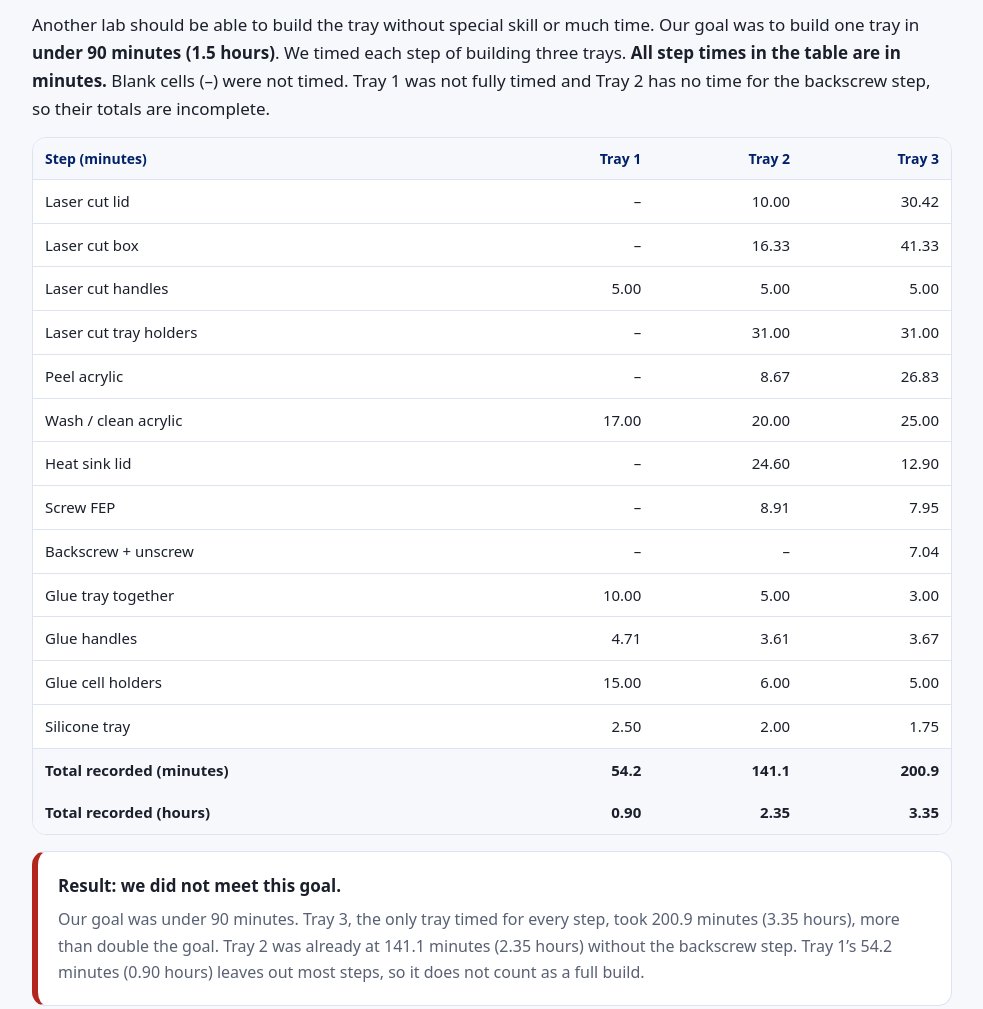
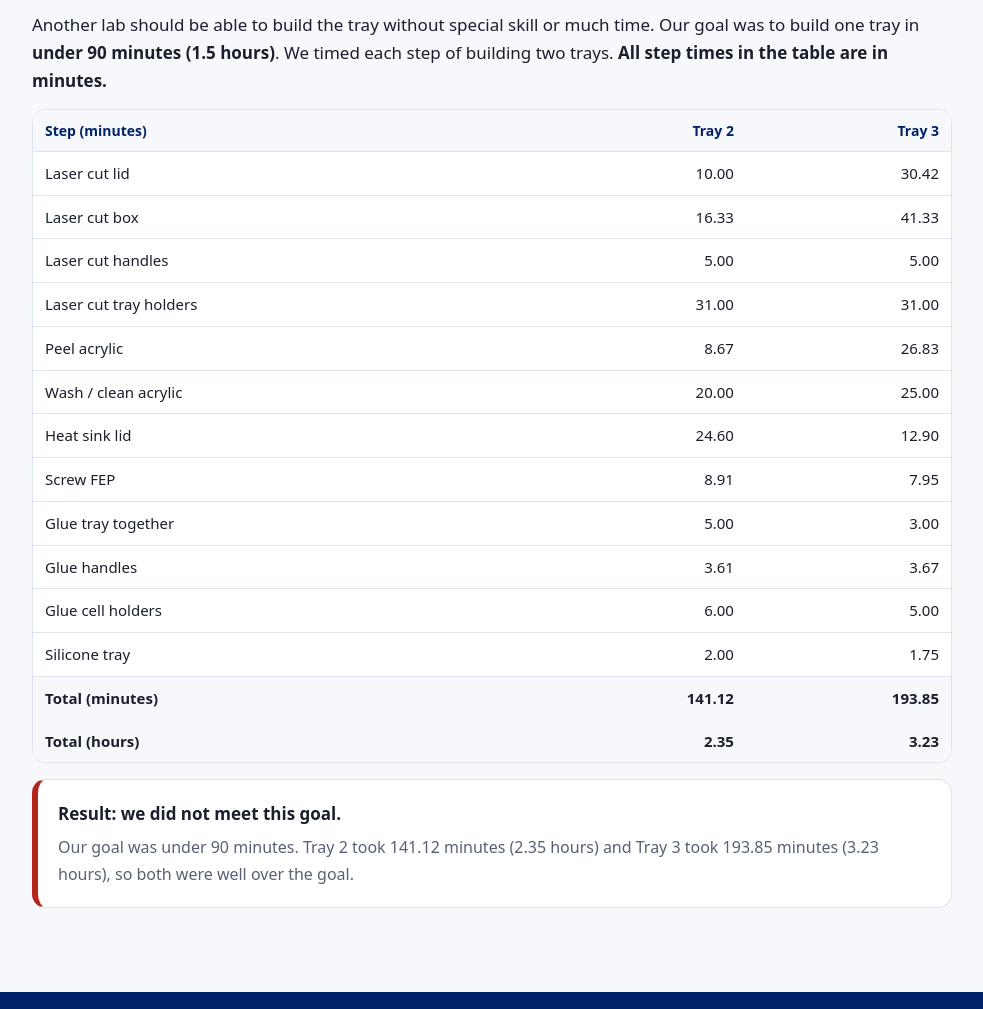
Before and after one commit to gsnyder32008-hub/Humidity-Tray, a plain HTML site: page testing.html in a window 1280 px wide. Shown: the part 6801-7810 px from the top of the page, without its empty margins (148-1131 px from the left). Drawn offline with Linux system fonts and the light colour scheme.

Commit message:
Add files via upload

```diff
--- a/testing.html
+++ b/testing.html
@@ -41,8 +41,8 @@
 </section>
 
 <section id="time"><h2>Replicable: manufacturing time</h2>
-<p>Another lab should be able to build the tray without special skill or much time. Our goal was to build one tray in <strong>under 90 minutes (1.5 hours)</strong>. We timed each step of building three trays. <strong>All step times in the table are in minutes.</strong> Blank cells (&ndash;) were not timed. Tray 1 was not fully timed and Tray 2 has no time for the backscrew step, so their totals are incomplete.</p>
-<div class="tw"><table><tr><th>Step (minutes)</th><th>Tray 1</th><th>Tray 2</th><th>Tray 3</th></tr><tr><td>Laser cut lid</td><td>&ndash;</td><td>10.00</td><td>30.42</td></tr><tr><td>Laser cut box</td><td>&ndash;</td><td>16.33</td><td>41.33</td></tr><tr><td>Laser cut handles</td><td>5.00</td><td>5.00</td><td>5.00</td></tr><tr><td>Laser cut tray holders</td><td>&ndash;</td><td>31.00</td><td>31.00</td></tr><tr><td>Peel acrylic</td><td>&ndash;</td><td>8.67</td><td>26.83</td></tr><tr><td>Wash / clean acrylic</td><td>17.00</td><td>20.00</td><td>25.00</td></tr><tr><td>Heat sink lid</td><td>&ndash;</td><td>24.60</td><td>12.90</td></tr><tr><td>Screw FEP</td><td>&ndash;</td><td>8.91</td><td>7.95</td></tr><tr><td>Backscrew + unscrew</td><td>&ndash;</td><td>&ndash;</td><td>7.04</td></tr><tr><td>Glue tray together</td><td>10.00</td><td>5.00</td><td>3.00</td></tr><tr><td>Glue handles</td><td>4.71</td><td>3.61</td><td>3.67</td></tr><tr><td>Glue cell holders</td><td>15.00</td><td>6.00</td><td>5.00</td></tr><tr><td>Silicone tray</td><td>2.50</td><td>2.00</td><td>1.75</td></tr><tr class="tot"><td>Total recorded (minutes)</td><td>54.2</td><td>141.1</td><td>200.9</td></tr><tr class="tot"><td>Total recorded (hours)</td><td>0.90</td><td>2.35</td><td>3.35</td></tr></table></div>
-<div class="card" style="margin:16px 0;border-left:6px solid #b3261e"><strong>Result: we did not meet this goal.</strong><p style="margin-top:6px">Our goal was under 90 minutes. Tray 3, the only tray timed for every step, took 200.9 minutes (3.35 hours), more than double the goal. Tray 2 was already at 141.1 minutes (2.35 hours) without the backscrew step. Tray 1&rsquo;s 54.2 minutes (0.90 hours) leaves out most steps, so it does not count as a full build.</p></div>
+<p>Another lab should be able to build the tray without special skill or much time. Our goal was to build one tray in <strong>under 90 minutes (1.5 hours)</strong>. We timed each step of building two trays. <strong>All step times in the table are in minutes.</strong></p>
+<div class="tw"><table style="min-width:0"><tr><th>Step (minutes)</th><th>Tray 2</th><th>Tray 3</th></tr><tr><td>Laser cut lid</td><td>10.00</td><td>30.42</td></tr><tr><td>Laser cut box</td><td>16.33</td><td>41.33</td></tr><tr><td>Laser cut handles</td><td>5.00</td><td>5.00</td></tr><tr><td>Laser cut tray holders</td><td>31.00</td><td>31.00</td></tr><tr><td>Peel acrylic</td><td>8.67</td><td>26.83</td></tr><tr><td>Wash / clean acrylic</td><td>20.00</td><td>25.00</td></tr><tr><td>Heat sink lid</td><td>24.60</td><td>12.90</td></tr><tr><td>Screw FEP</td><td>8.91</td><td>7.95</td></tr><tr><td>Glue tray together</td><td>5.00</td><td>3.00</td></tr><tr><td>Glue handles</td><td>3.61</td><td>3.67</td></tr><tr><td>Glue cell holders</td><td>6.00</td><td>5.00</td></tr><tr><td>Silicone tray</td><td>2.00</td><td>1.75</td></tr><tr class="tot"><td>Total (minutes)</td><td>141.12</td><td>193.85</td></tr><tr class="tot"><td>Total (hours)</td><td>2.35</td><td>3.23</td></tr></table></div>
+<div class="card" style="margin:16px 0;border-left:6px solid #b3261e"><strong>Result: we did not meet this goal.</strong><p style="margin-top:6px">Our goal was under 90 minutes. Tray 2 took 141.12 minutes (2.35 hours) and Tray 3 took 193.85 minutes (3.23 hours), so both were well over the goal.</p></div>
 </section>
 </main><footer><div class="wrap">Duke University EGR 101 design project. Built by the Cell Culture Humidity Team.</div></footer></body></html>
```
